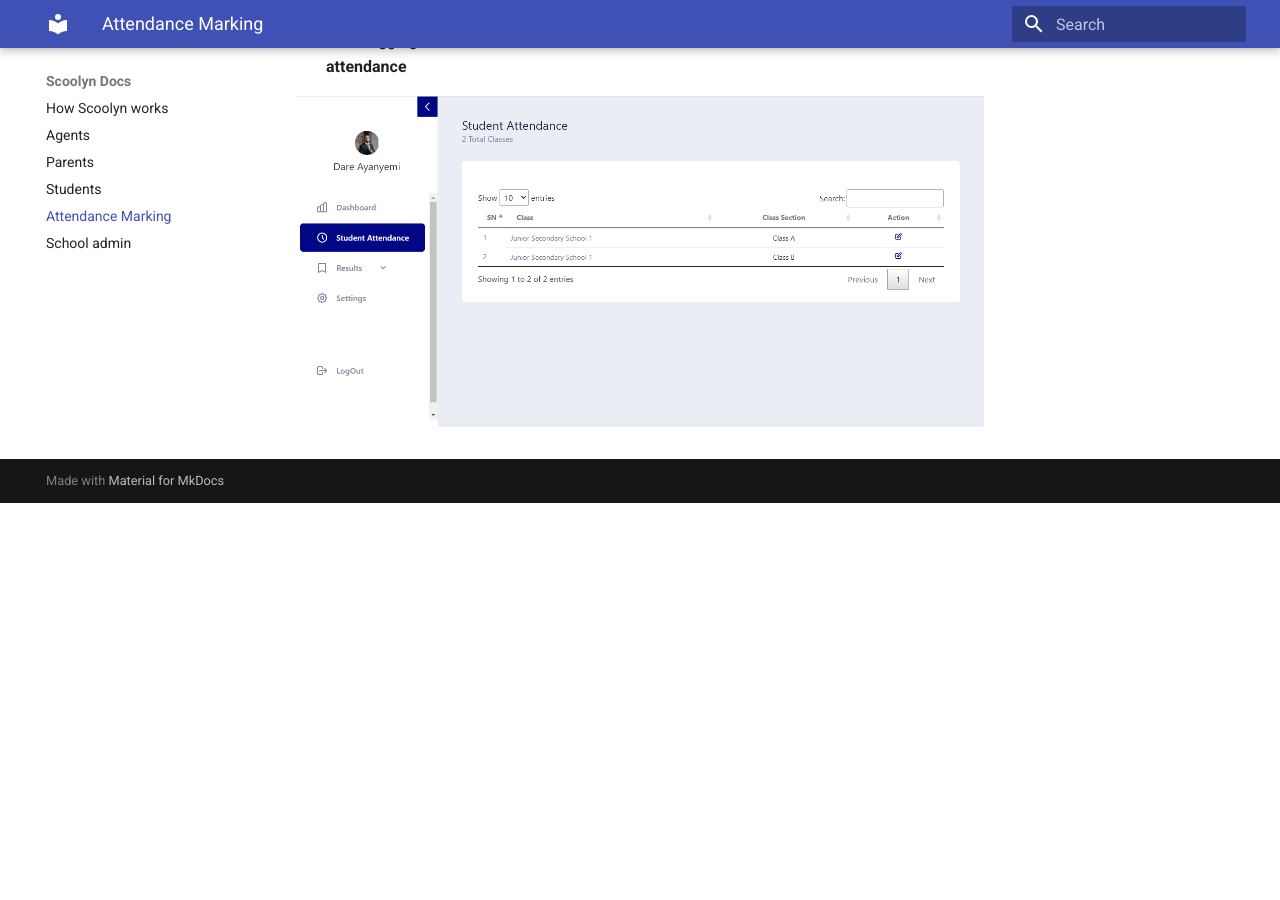
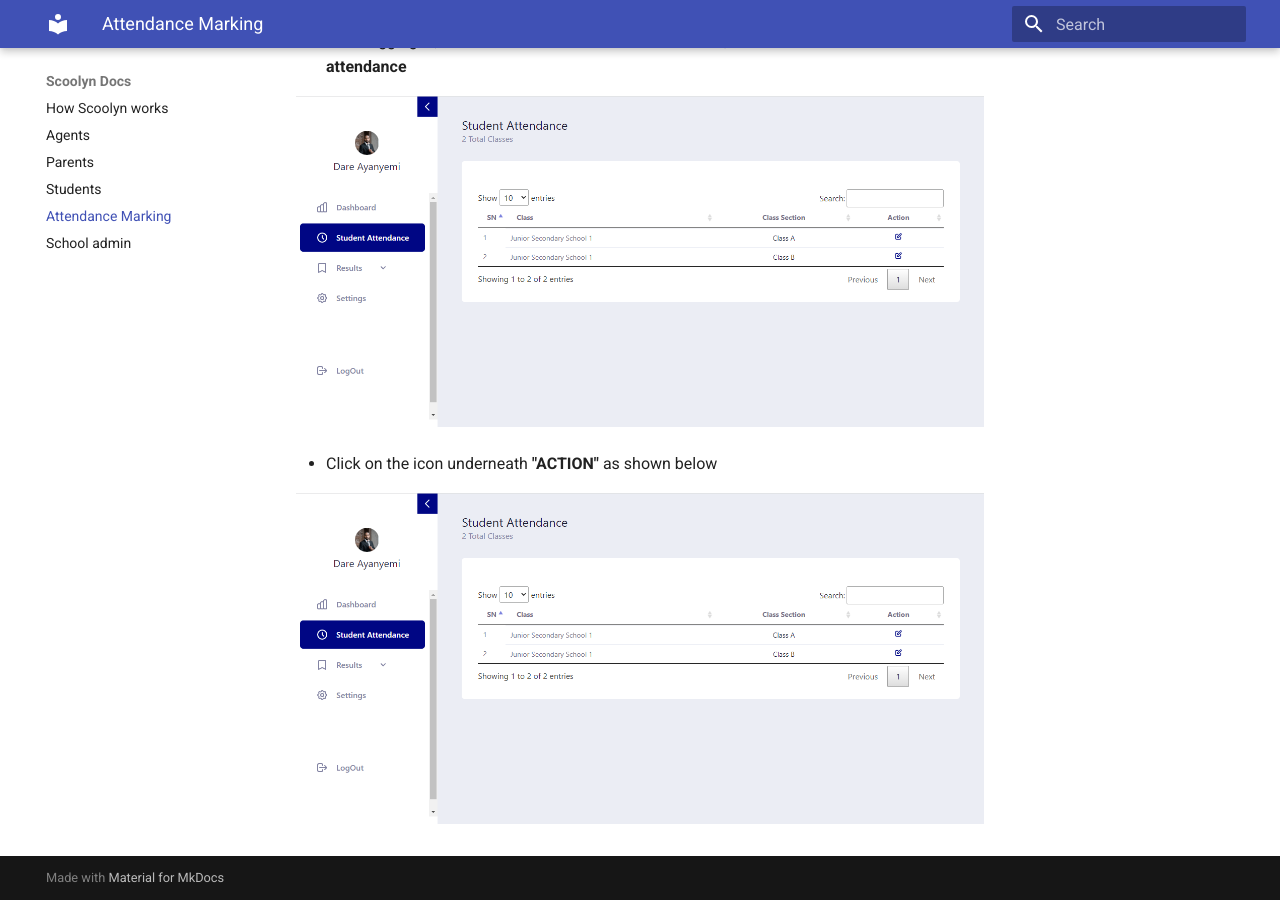
Before and after one commit to digikraaft/docs.scoolyn.com, an MkDocs documentation site: the page built from docs/Teachers.md, in a window 1280 px wide and 900 px high, scrolled down 623 px. Built offline with MkDocs 1.6.1 and Material for MkDocs 9.7.7, drawn with Linux system fonts in a browser that asks for light colours; before the commit the page ends 1126 px from its top, so only the background shows below that.

Commit message:
Update Teachers.md

```diff
--- a/docs/Teachers.md
+++ b/docs/Teachers.md
@@ -10,3 +10,7 @@ A teacher will be able to mark his/her class attendance once he/she has been onb
 - After logging in, he/she will be welcomed the dashboard, where he/she will click on  **Student attendance**
 
 ![has a dashboard](https://github.com/digikraaft/docs.scoolyn.com/blob/emma/Teacher%20-%20mark%20attendace.png)
+
+- Click on the icon underneath **"ACTION"** as shown below
+
+![has an arrow](https://github.com/digikraaft/docs.scoolyn.com/blob/emma/Teacher%20-%20mark%20attendace.png)
```
